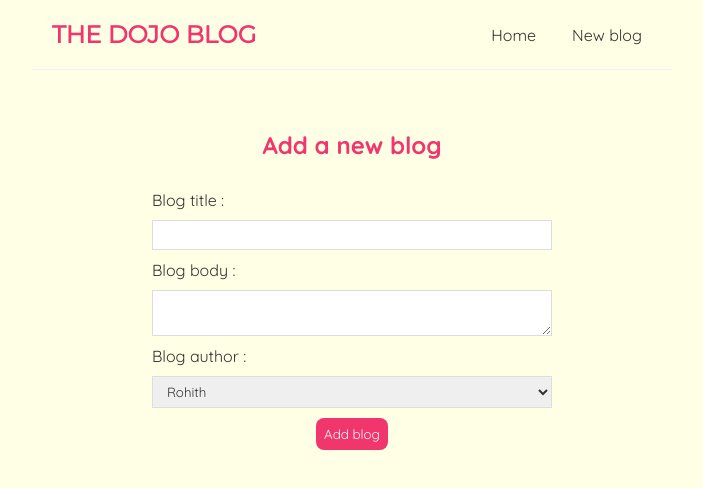
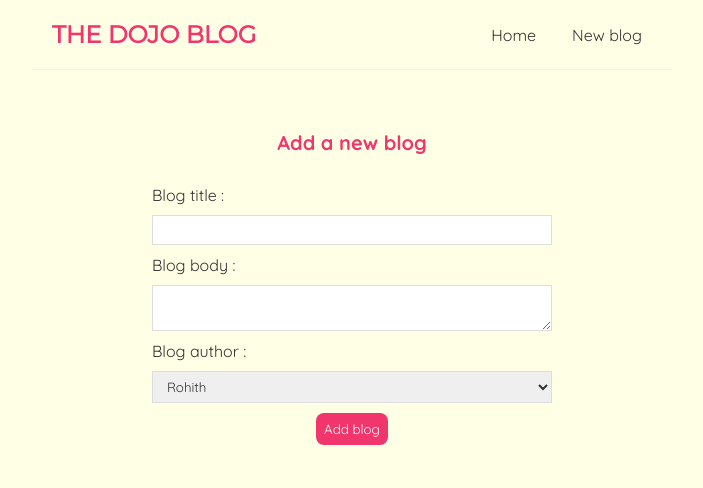
Before and after one commit to Rohith1221/dojo-blog, a React (Create React App) app: page /create in a window 1280 px wide. Shown: the top 488 px of the page, without its empty margins (288-991 px from the left). Built offline with nearby package versions, Linux system fonts and the light colour scheme.

Commit message:
Update index.css

```diff
--- a/src/index.css
+++ b/src/index.css
@@ -112,7 +112,7 @@ body {
   display: block;
 }
 .create h2 {
-  font-size/: 20px;
+  font-size: 20px;
   color: #f1356d;
   margin-bottom: 30px;
 }
```
